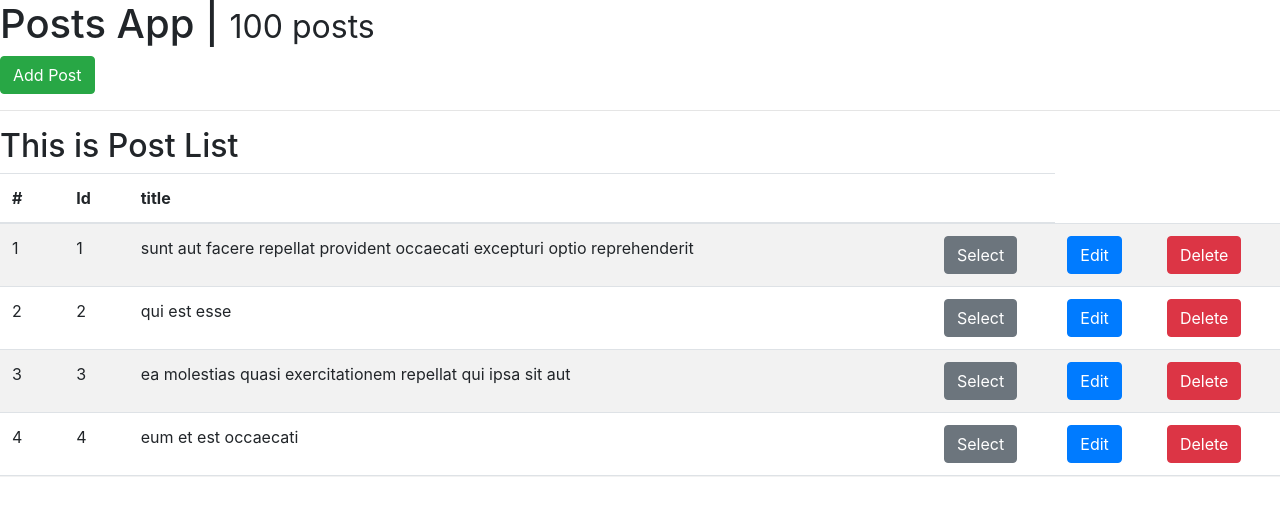
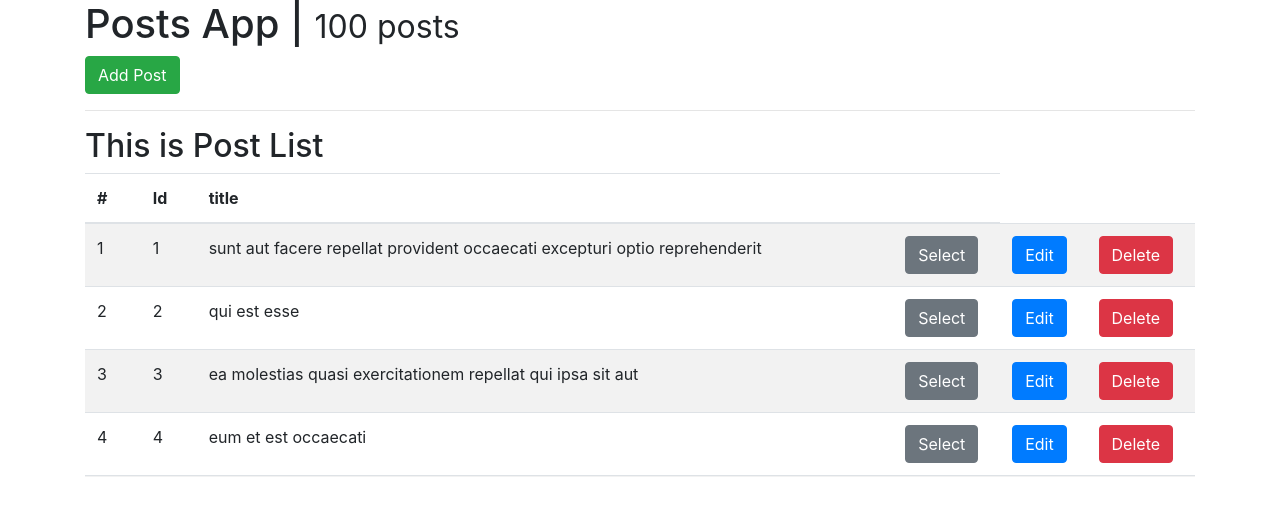
Before and after one commit to amirhossein-razavi/react-course, a React (Create React App) app: page / in a window 1280 px wide. Shown: the top 516 px of the page. Built offline with nearby package versions, Linux system fonts and the light colour scheme.

Commit message:
AppContainer created to manage the logic of the app. On branch master Changes to be committed: 	modified:   src/App.js 	modified:   src/components/AddPost/index.js

```diff
--- a/src/App.js
+++ b/src/App.js
@@ -10,7 +10,61 @@ import AddPost from './components/AddPost';
 
 const { postRepo } = repository;
 
-class App extends React.Component {
+const App = ({ posts, selectedPost, mode, addPost, onSelectPost, onEdit, onDelete, onCancel, onChange, onSave }) => (
+  <div className="container">
+    <div>
+      <h1>
+        {'Posts App | '}
+        <small>{`${posts.length} posts`}</small>
+      </h1>
+      <button
+        type="button"
+        className="btn btn-success"
+        onClick={() => addPost()}
+      >
+        {'Add Post'}
+      </button>
+    </div>
+    <hr />
+
+    <div style={styles.postList}>
+      <PostList
+        posts={posts}
+        onSelect={onSelectPost}
+        selectedPost={selectedPost}
+        onEdit={onEdit}
+        onDelete={onDelete}
+        mode={mode}
+      />
+    </div>
+
+    <div style={styles.showPost}>
+      <Post
+        post={selectedPost}
+        onCancel={onCancel}
+        onChange={onChange}
+        onSave={onSave}
+        mode={mode}
+      />
+    </div>
+
+    <div style={styles.showPost}>
+      <ShowPost post={selectedPost} mode={mode} />
+    </div>
+
+    <div style={styles.showPost}>
+      <AddPost
+        mode={mode}
+        onChange={onChange}
+        onSave={onSave}
+        onCancel={onCancel}
+        post={selectedPost}
+      />
+    </div>
+  </div>
+);
+
+class AppContainer extends React.Component {
   constructor(props) {
     super(props);
 
@@ -38,30 +92,26 @@ class App extends React.Component {
   }
 
   onSave(post) {
-    const { posts, selectedPost } = this.state;
+    const { posts } = this.state;
+    let newPosts;
 
-    if (selectedPost.userId === 11) {
-      posts.push(selectedPost);
+    if (post.userId === 'newUser') {
+      newPosts = [...posts, { ...post, userId: '' }];
+    } else {
+      newPosts = posts.map((p) => (
+        p.id === post.id
+          ? { ...post }
+          : p
+      ));
+    }
 
     this.setState(() => ({
       mode: '',
+      posts: newPosts,
       selectedPost: {},
     }), () => {
-        postRepo.savePosts(posts);
+      postRepo.savePosts(newPosts);
     });
-    } else {
-      this.setState(() => ({
-        posts: posts.map((p) => (
-          p.id === post.id
-            ? { ...post }
-            : p
-        )),
-        selectedPost: {},
-        mode: '',
-      }), () => {
-        postRepo.savePosts(posts);
-      });
-    }
   }
 
   onDelete(post) {
@@ -108,7 +158,7 @@ class App extends React.Component {
     const lastId = Number(posts[postsLen - 1].id);
     this.setState({
       selectedPost: {
-        userId: 11,
+        userId: 'newUser',
         id: lastId + 1,
         title: '',
         body: '',
@@ -117,79 +167,26 @@ class App extends React.Component {
     });
   }
 
-  // onSaveA() {
-  //   const { posts, selectedPost } = this.state;
-
-  //   posts.push(selectedPost);
-
-  //   this.setState(() => ({
-  //     mode: '',
-  //     selectedPost: {},
-  //   }), () => {
-  //     postRepo.savePosts(posts);
-  //   });
-  // }
-
-
   render() {
     const {
       posts, selectedPost, mode,
     } = this.state;
 
     return (
-      <div>
-        <div>
-          <h1>
-            {'Posts App | '}
-            <small>{`${posts.length} posts`}</small>
-          </h1>
-          <button
-            type="button"
-            className="btn btn-success"
-            onClick={() => this.addPost()}
-          >
-            Add Post
-          </button>
-        </div>
-        <hr />
-
-        <div style={styles.postList}>
-          <PostList
+      <App
         posts={posts}
-            onSelect={this.onSelectPost}
         selectedPost={selectedPost}
+        mode={mode}
+        addPost={this.addPost}
+        onSelectPost={this.onSelectPost}
+        onSave={this.onSave}
+        onDelete={this.onDelete}
+        onChange={this.onChange}
+        onCancel={this.onCancel}
         onEdit={this.onEdit}
-            onDelete={this.onDelete}
-            mode={mode}
       />
-        </div>
-
-        <div style={styles.showPost}>
-          <Post
-            post={selectedPost}
-            onCancel={this.onCancel}
-            onChange={this.onChange}
-            onSave={this.onSave}
-            mode={mode}
-          />
-        </div>
-
-        <div style={styles.showPost}>
-          <ShowPost post={selectedPost} mode={mode} />
-        </div>
-
-        <div style={styles.showPost}>
-          <AddPost
-            mode={mode}
-            onChange={this.onChange}
-            onSave={this.onSave}
-            onCancel={this.onCancel}
-          />
-        </div>
-
-      </div>
     );
   }
 }
 
-export default App;
+export default AppContainer;
--- a/src/components/AddPost/index.js
+++ b/src/components/AddPost/index.js
@@ -4,9 +4,9 @@ import styles from '../../styles';
 
 
 const AddPost = ({
-  mode, onChange, onSave, onCancel,
+  post, mode, onChange, onSave, onCancel,
 }) => {
-  if (mode === 'AddPost') {
+  if (post && mode === 'AddPost') {
     return (
       <form className="container" style={styles.container}>
         <div className="form-group">
@@ -18,6 +18,7 @@ const AddPost = ({
               type="text"
               className="form-control"
               placeholder="Title"
+              value={post.title}
               onChange={(e) => onChange('title', e.target.value)}
             />
           </div>
@@ -32,6 +33,7 @@ const AddPost = ({
               className="form-control"
               placeholder="Body"
               rows="3"
+              value={post.body}
               onChange={(e) => onChange('body', e.target.value)}
             />
           </div>
@@ -42,7 +44,7 @@ const AddPost = ({
             <button
               type="button"
               className="btn btn-success"
-              onClick={() => onSave()}
+              onClick={() => onSave(post)}
             >
               {'Save'}
             </button>
```
Lines whose indentation alone changed are shown as unchanged.
